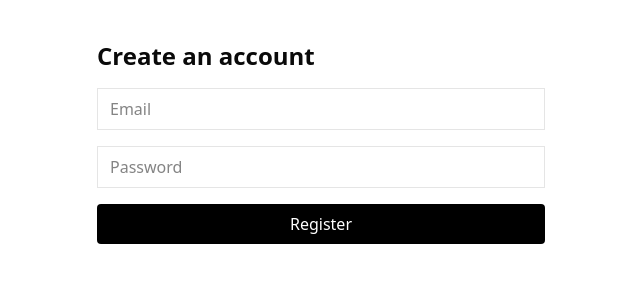
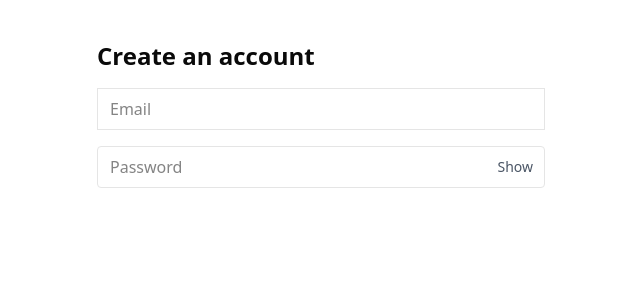
Before and after one commit to kingkey0101/mealmuse-web, a Next.js app: page /auth/register in a window 1280 px wide. Shown: the top 300 px of the page, without its empty margins (319-959 px from the left). Built offline with nearby package versions, Linux system fonts and the light colour scheme.

Commit message:
Fix/ toggle to visible when user clicks Show for password field

```diff
--- a/app/auth/register/page.tsx
+++ b/app/auth/register/page.tsx
@@ -6,6 +6,7 @@ export default function RegisterPage() {
   const router = useRouter();
   const [email, setEmail] = useState("");
   const [password, setPassword] = useState("");
+  const [showPassword, setShowPassword] = useState(false);
   const [error, setError] = useState("");
 
   async function handleSubmit(e: React.FormEvent) {
@@ -36,19 +37,24 @@ export default function RegisterPage() {
           value={email}
           onChange={(e) => setEmail(e.target.value)}
         />
+        <div className="relative">
           <input
-          className="w-full border px-3 py-2 rounder"
+            className="w-full border px-3 py-2 rounded"
             placeholder="Password"
+            type={showPassword ? "text" : "password"}
             value={password}
             onChange={(e) => setPassword(e.target.value)}
           />
+
+          <button
+            type="button"
+            onClick={() => setShowPassword(!showPassword)}
+            className="absolute right-3 top-1/2 -translate-y-1/2 text-sm text-gray-600"
+          >
+            {showPassword ? "Hide" : "Show"}
             {error && <p className="text-red-500 text-sm">{error}</p>}
-        <button
-          type="submit"
-          className="w-full bg-black text-white py-2 rounded"
-        >
-          Register
           </button>
+        </div>
       </form>
     </div>
   );
```
Lines whose indentation alone changed are shown as unchanged.
